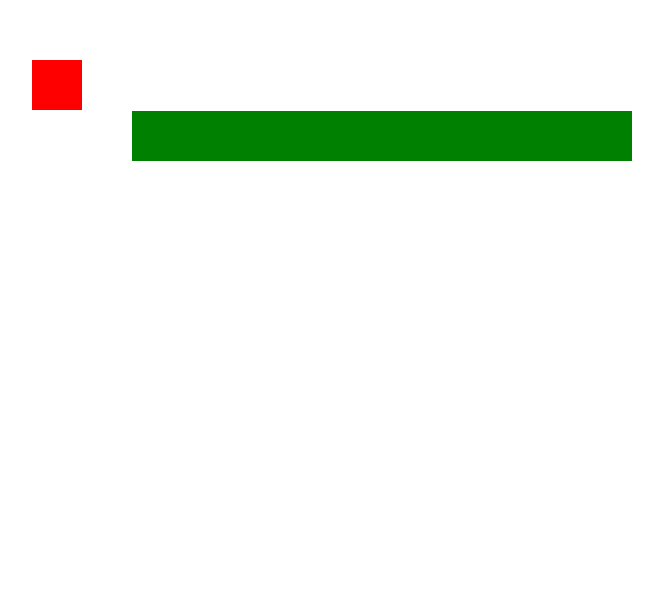
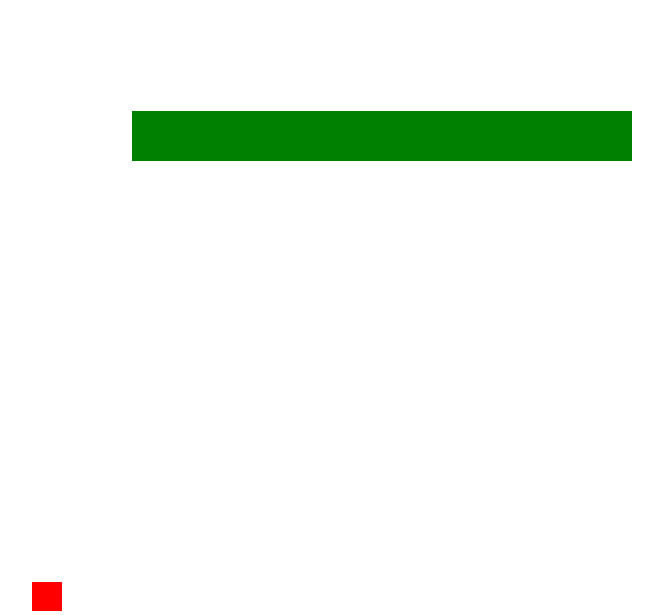
Before and after one commit to steveghana/Mario, a website: page index.html in a window 1280 px wide. Shown: the part 189-804 px from the top of the page, without its empty margins (68-731 px from the left). Drawn offline with Linux system fonts and the light colour scheme.

Commit message:
collision detection

```diff
--- a/index.css
+++ b/index.css
@@ -3,3 +3,6 @@
   padding: 0%;
   box-sizing: border-box;
 }
+canvas {
+  overflow: hidden;
+}
--- a/index.js
+++ b/index.js
@@ -8,12 +8,12 @@ class Player {
       x: 100,
       y: 100,
     };
-    this.width = 50;
+    this.width = 30;
     this.velocity = {
       x: 0,
       y: 0,
     };
-    this.height = 50;
+    this.height = 30;
     this.gravity = 1;
   }
 
@@ -53,28 +53,43 @@ class Platform {
 }
 
 let player = new Player();
-const platform = new Platform();
+let platforms = [new Platform()];
 function init() {
   requestAnimationFrame(init);
   c.clearRect(0, 0, canvas.width, canvas.height);
   player.update();
-  platform.draw();
+  platforms.forEach((platform) => platform.draw());
+  //platform collision
+  platforms.forEach((platform) => {
     if (
       player.position.y + player.height <= platform.position.y &&
-    player.position.y + player.height + player.velocity.y >= platform.position.y
+      player.position.y + player.height + player.velocity.y >=
+        platform.position.y &&
+      player.position.x + player.width >= platform.position.x &&
+      player.position.x <= platform.position.x + platform.width
     ) {
       player.velocity.y = 0;
     }
     if (player.position.x >= platform.position.x + platform.width) {
       player.position.y += player.velocity.y;
     }
-  if (customkeys.right.pressed) {
+    if (
+      customkeys.right.pressed &&
+      player.position.x + player.width < innerWidth / 2 - 300
+    ) {
       player.velocity.x = 7;
-  } else if (customkeys.left.pressed) {
+    } else if (customkeys.left.pressed && player.position.x > 100) {
       player.velocity.x = -7;
     } else {
       player.velocity.x = 0;
+      //illusion of moving platforms
+      if (customkeys.right.pressed) {
+        platform.position.x -= 7;
+      } else if (customkeys.left.pressed) {
+        platform.position.x += 7;
       }
+    }
+  });
 }
 const customkeys = {
   right: {
```
Lines whose indentation alone changed are shown as unchanged.
